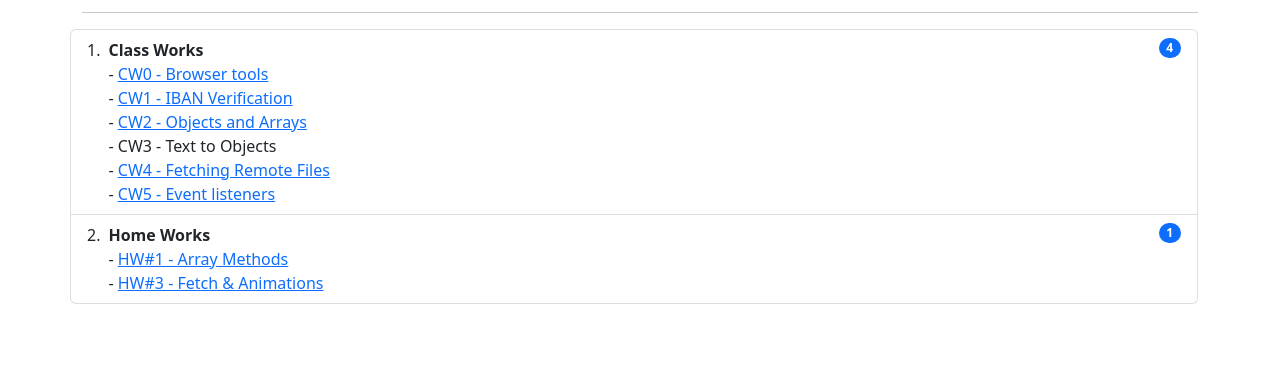
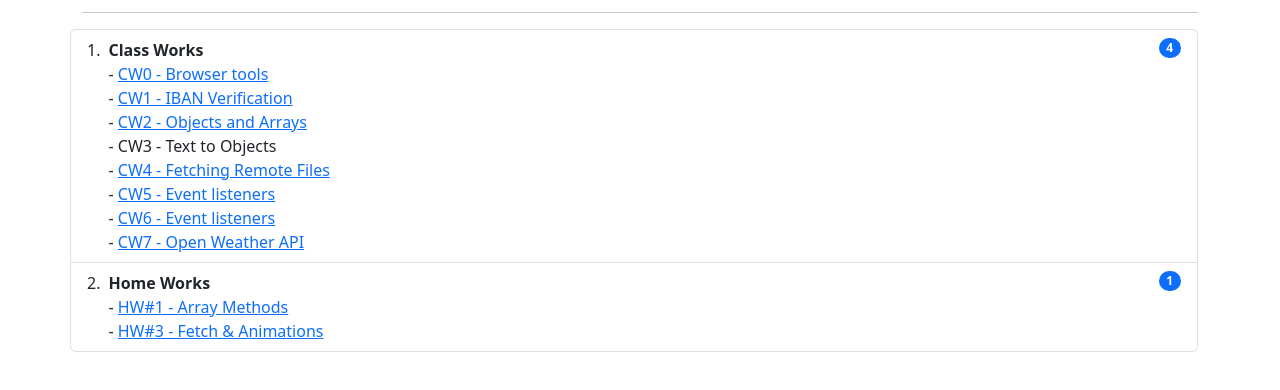
Before and after one commit to melihkacaman/melih_advanced_programming_lab, a plain HTML site: page index.html in a window 1280 px wide. Shown: the part 154-544 px from the top of the page. Drawn offline with nearby package versions, Linux system fonts and the light colour scheme.

Commit message:
OPEN WEATHER API INDEXE EKLENDI

```diff
--- a/index.html
+++ b/index.html
@@ -27,6 +27,8 @@
                         - <a>CW3 - Text to Objects</a><br/>
                         - <a href="https://melihkacaman.github.io/melih_advanced_programming_lab/CW4.html">CW4 - Fetching Remote Files</a><br/>
                         - <a href="https://melihkacaman.github.io/melih_advanced_programming_lab/CW5.html">CW5 - Event listeners</a><br/>
+                        - <a href="https://melihkacaman.github.io/melih_advanced_programming_lab/CW5.html">CW6 - Event listeners</a><br/>
+                        - <a href="https://melihkacaman.github.io/melih_advanced_programming_lab/Open Weather.html">CW7 - Open Weather API</a><br/>
                     </div>
                     <span class="badge bg-primary rounded-pill">4</span>
                 </li>
```
